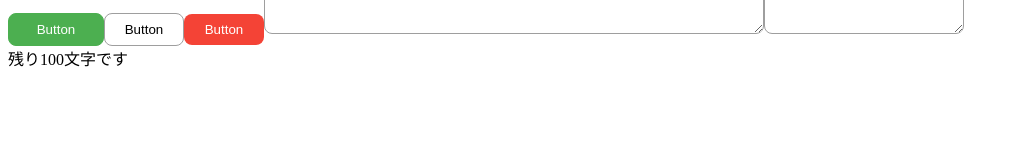
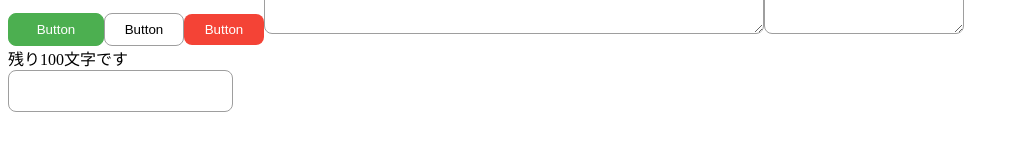
Before and after one commit to otsuboDesi/TypeScript-basic-practice, a React app in the folder chap05/: page / in a window 1280 px wide. Shown: the part 211-362 px from the top of the page, without its empty margins (0-1019 px from the left). Built offline with nearby package versions, Linux system fonts and the light colour scheme.

Commit message:
Inputコンポーネントの作成

```diff
--- a/chap05/src/App.tsx
+++ b/chap05/src/App.tsx
@@ -2,6 +2,7 @@
 import { Heading } from "./libs/Heading";
 import { Button } from "./libs/Button";
 import { Textarea } from "./libs/Textarea";
+import { Input } from "./libs/Input";
 
 export const App = () => {
   return (
@@ -29,6 +30,7 @@
       />
       <Textarea width={500} />
       <Textarea width={200} maxLength={100} />
+      <Input type="text" />
     </>
   );
 };
--- /dev/null
+++ b/chap05/src/libs/Input.tsx
@@ -0,0 +1,41 @@
+import { VFC, InputHTMLAttributes } from "react";
+import styled from "styled-components";
+import { color, fontSize, radius, space } from "./constants";
+
+type Props = InputHTMLAttributes<HTMLInputElement> & {
+  error?: boolean;
+  type?: "text" | "number" | "password";
+  className?: string;
+};
+
+export const Input: VFC<Props> = ({
+  type,
+  value,
+  onChange,
+  className = "",
+  error = false,
+  ...props
+}) => {
+  return (
+    <Wrapper
+      type={type}
+      className={`${className} ${error ? "error" : ""}`}
+      value={value}
+      onChange={onChange}
+      {...props}
+    />
+  );
+};
+
+const Wrapper = styled.input`
+  height: 42px;
+  padding: ${space.m};
+  border-radius: ${radius.m};
+  border: solid 1px ${color.gray};
+  font-size: ${fontSize.m};
+  box-sizing: border-box;
+  &.error {
+    color: ${color.red};
+    border: solid 1px ${color.red};
+  }
+`;
```
